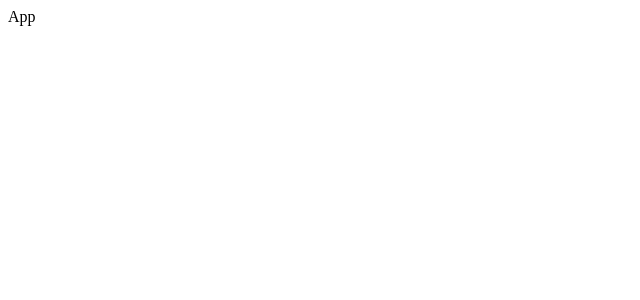
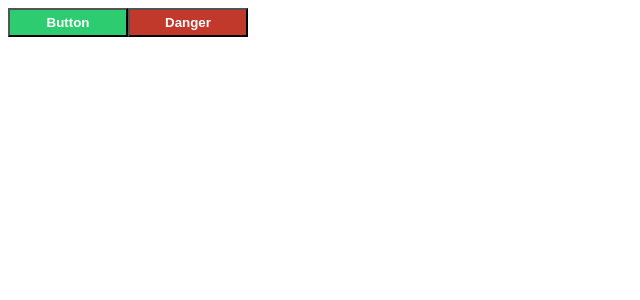
Before and after one commit to qvil-playground/styled-component, a React (Create React App) app: page / in a window 1280 px wide. Shown: the top 300 px of the page, without its empty margins (0-640 px from the left). Built offline with nearby package versions, Linux system fonts and the light colour scheme.

Commit message:
Old version button using css

```diff
--- /dev/null
+++ b/src/App.css
@@ -0,0 +1,22 @@
+.button {
+  /* border-radius: 50px; */
+  padding: 5px;
+  min-width: 120px;
+  color: white;
+  font-weight: 600;
+  appearance: none;
+  cursor: pointer;
+}
+
+.button:active,
+.button:focus {
+  outline: none;
+}
+
+.button--success {
+  background-color: #2ecc71;
+}
+
+.button--danger {
+  background-color: #c0392b;
+}
--- a/src/App.js
+++ b/src/App.js
@@ -1,8 +1,24 @@
-import React, { Component } from "react";
+import React, { Component, Fragment } from "react";
+import "./App.css";
+
+const Button = ({ danger, text }) => {
+  return (
+    <button
+      className={danger ? "button button--danger" : "button button--success"}
+    >
+      {text || "Button"}
+    </button>
+  );
+};
 
 class App extends Component {
   render() {
-    return <div className="App">App</div>;
+    return (
+      <Fragment>
+        <Button />
+        <Button danger text={"Danger"} />
+      </Fragment>
+    );
   }
 }
 
```
